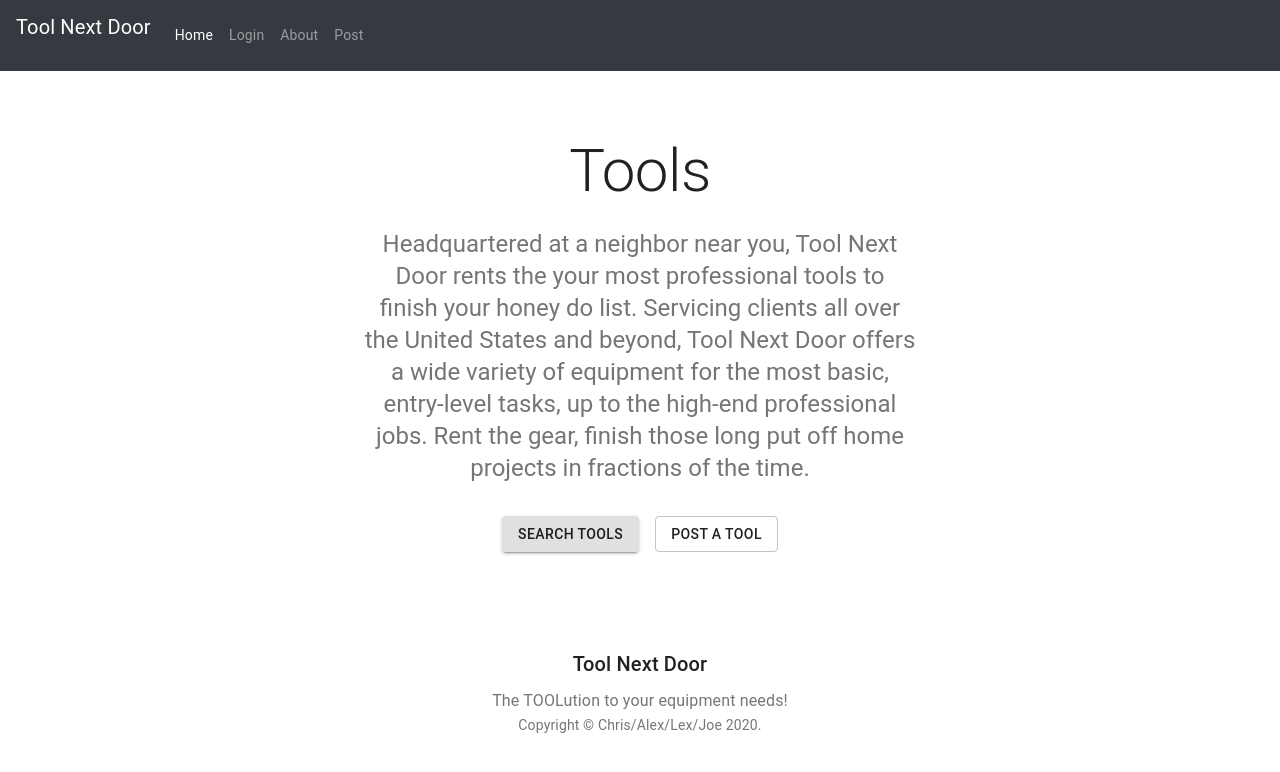
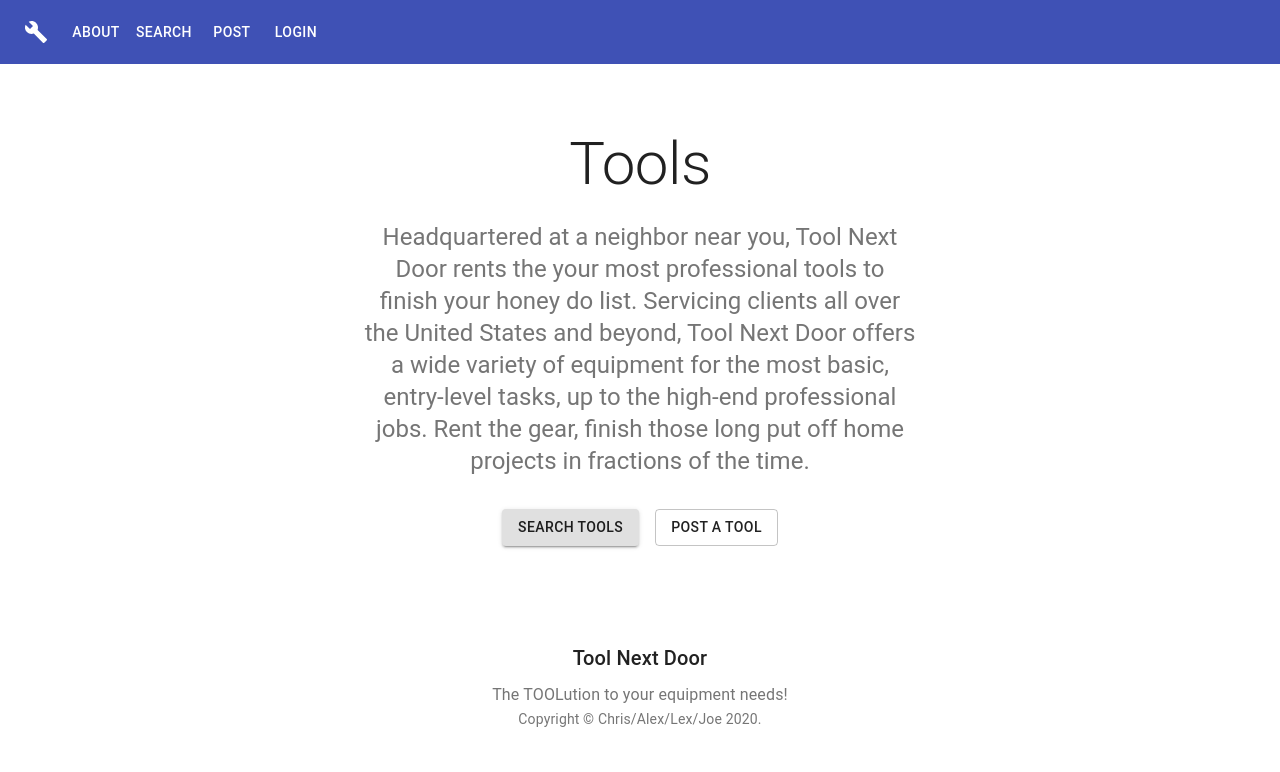
Before and after one commit to JoeWills615/ToolNextDoor, a React (Create React App) app in the folder client/: page /about in a window 1280 px wide. Shown: the top 772 px of the page. Built offline with nearby package versions, Linux system fonts and the light colour scheme; no server answers.

Commit message:
nav bar minus theme

```diff
--- a/client/src/App.js
+++ b/client/src/App.js
@@ -2,7 +2,7 @@ import React from 'react';
 // import logo from './logo.svg';
 import './App.css';
 import Landing from './components/Landing';
-import Home from './components/Home';
+import Search from './components/Search';
 import { BrowserRouter as Router, Route, Switch } from "react-router-dom";
 import NavBar from './components/NavBar';
 import ToolView from './components/ToolView/ToolView';
@@ -17,18 +17,18 @@ function App() {
    <div>
      <NavBar color='dark' />
      <Switch>
-       <Route exact path="/">
-         <Landing />
-      </Route>
-       <Route exact path="/home">
-         <Home />
-       </Route>
        <Route exact path="/about">
          <About />
+       </Route>
+       <Route exact path="/Search">
+         <Search />
        </Route>
        <Route exact path="/post">
          <Post />
        </Route>
+       <Route exact path="/">
+         <Landing />
+      </Route>
        <Route exact path="/tools/:id" component={ToolView}>
          <ToolView />
        </Route>
--- a/client/src/components/About/index.js
+++ b/client/src/components/About/index.js
@@ -87,7 +87,7 @@ export default function AboutPage() {
                         <div className={classes.heroButtons}>
                             <Grid container spacing={2} justify="center">
                                 <Grid item>
-                                    <Button variant="contained" color="dark" href="/Home">
+                                    <Button variant="contained" color="dark" href="/Search">
                                         Search Tools
                                 </Button>
                                 </Grid>
--- a/client/src/components/NavBar/index.js
+++ b/client/src/components/NavBar/index.js
@@ -1,32 +1,93 @@
-import React from "react";
 
 
 
-function NavBar() {
+// Fan Favorite
+import React from 'react';
+import { makeStyles } from '@material-ui/core/styles';
+import AppBar from '@material-ui/core/AppBar';
+import Toolbar from '@material-ui/core/Toolbar';
+import Typography from '@material-ui/core/Typography';
+import Button from '@material-ui/core/Button';
+import MenuIcon from '@material-ui/icons/Menu';
+import BuildIcon from '@material-ui/icons/Build';
+
+const useStyles = makeStyles((theme) => ({
+    root: {
+        flexGrow: 1,
+    },
+    menuButton: {
+        marginRight: theme.spacing(2),
+    },
+    title: {
+        flexGrow: 1,
+    },
+}));
+
+export default function ButtonAppBar() {
+    const classes = useStyles();
+
     return (
-        <nav className="navbar navbar-expand-lg navbar-dark bg-dark">
-            <p className="navbar-brand">Tool Next Door</p>
-            <button className="navbar-toggler" type="button" data-toggle="collapse" data-target="#navbarSupportedContent" aria-controls="navbarSupportedContent" aria-expanded="false" aria-label="Toggle navigation">
-                <span className="navbar-toggler-icon"></span>
-            </button>
-
-            <div className="collapse navbar-collapse" id="navbarSupportedContent">
-                <ul className="navbar-nav mr-auto">
-                    <li className="nav-item active">
-                        <a className="nav-link" href="/Home">Home</a>
-                    </li>
-                    <li className="nav-item">
-                        <a className="nav-link" href="/">Login</a>
-                    </li>
-                    <li className="nav-item">
-                        <a className="nav-link" href="/about">About</a>
-                    </li>
-                    <li className="nav-item">
-                        <a className="nav-link" href="/post">Post</a>
-                    </li>
-                </ul>
-            </div>
-        </nav>)
+        <div className={classes.root}>
+            <AppBar position="static">
+                <Toolbar>
+                    <BuildIcon edge="start" className={classes.menuButton} color="inherit" aria-label="menu">
+                        <MenuIcon />
+                    </BuildIcon>
+                    {/* <Typography variant="h6" className={classes.title}>
+                        Tool Next Door
+                    </Typography> */}
+                    {/* <Typography className={classes.root}>
+                    </Typography>
+                    <Typography variant="h6" className={classes.title} href="/about">
+                        About
+                    </Typography>
+                    <Typography variant="h6" className={classes.title}>
+                        Search
+                    </Typography>
+                    <Typography variant="h6" className={classes.title}>
+                        Post
+                    </Typography> */}
+                    <Button color="inherit" href="/about">About</Button>
+                    <Button color="inherit" href="/search">Search</Button>
+                    <Button color="inherit" href="/post">Post</Button>
+                    <Button color="inherit" href="/">Login</Button>
+                </Toolbar>
+            </AppBar>
+        </div>
+    );
 }
 
-export default NavBar;
+
+// Old navbar
+// import React from "react";
+
+
+
+// function NavBar() {
+//     return (
+//         <nav className="navbar navbar-expand-lg navbar-dark bg-dark">
+//             <p className="navbar-brand">Tool Next Door</p>
+//             <button className="navbar-toggler" type="button" data-toggle="collapse" data-target="#navbarSupportedContent" aria-controls="navbarSupportedContent" aria-expanded="false" aria-label="Toggle navigation">
+//                 <span className="navbar-toggler-icon"></span>
+//             </button>
+
+//             <div className="collapse navbar-collapse" id="navbarSupportedContent">
+//                 <ul className="navbar-nav mr-auto">
+//                     <li className="nav-item">
+//                         <a className="nav-link" href="/about">About</a>
+//                     </li>
+//                     <li className="nav-item active">
+//                         <a className="nav-link" href="/Search">Search</a>
+//                     </li>
+//                     <li className="nav-item">
+//                         <a className="nav-link" href="/post">Post</a>
+//                     </li>
+//                     <li className="nav-item">
+//                         <a className="nav-link" href="/">Login</a>
+//                     </li>
+//                 </ul>
+//             </div>
+//         </nav>)
+// }
+
+// export default NavBar;
```
Also changed, not shown: client/src/components/Search/index.js (renamed from client/src/components/Home/index.js).
